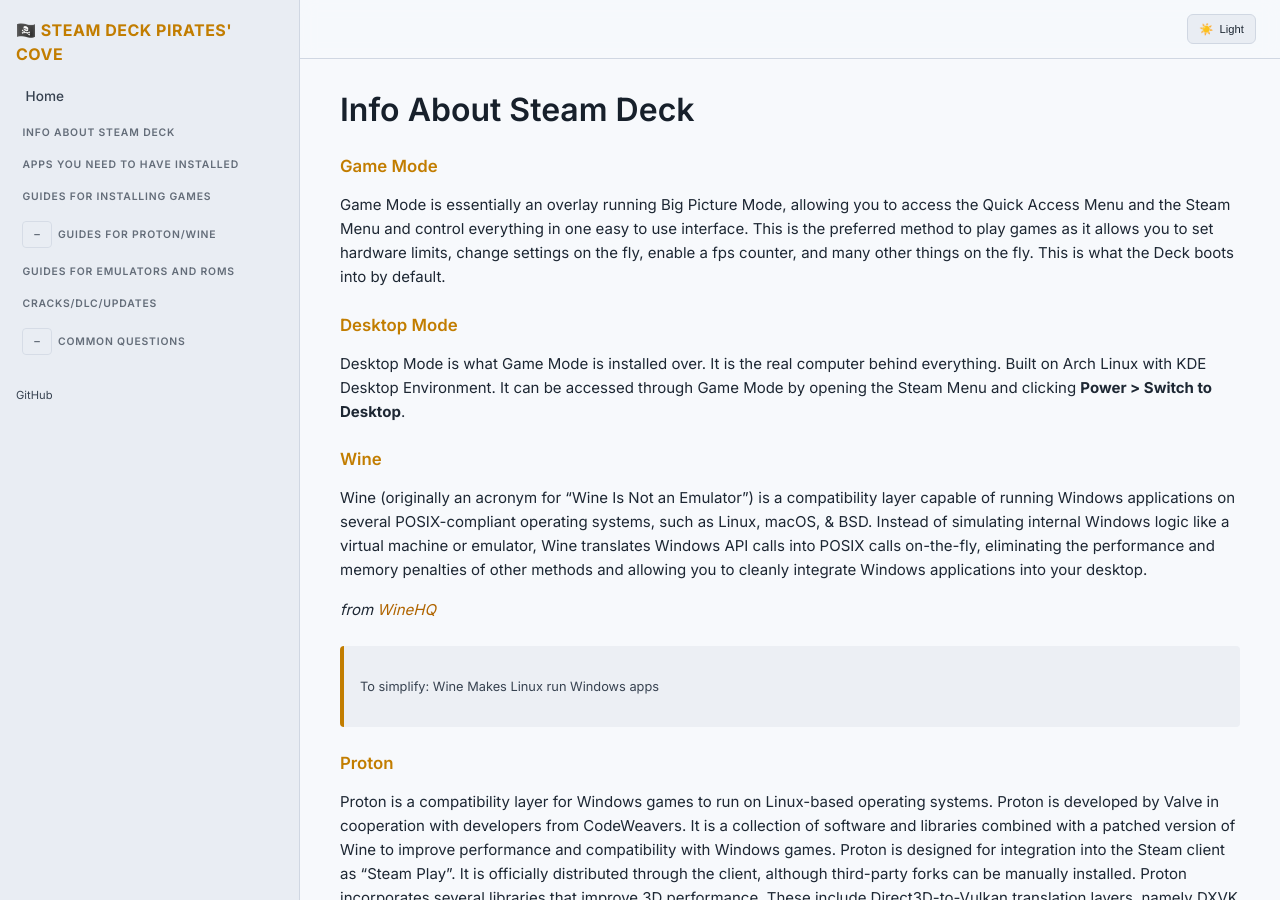
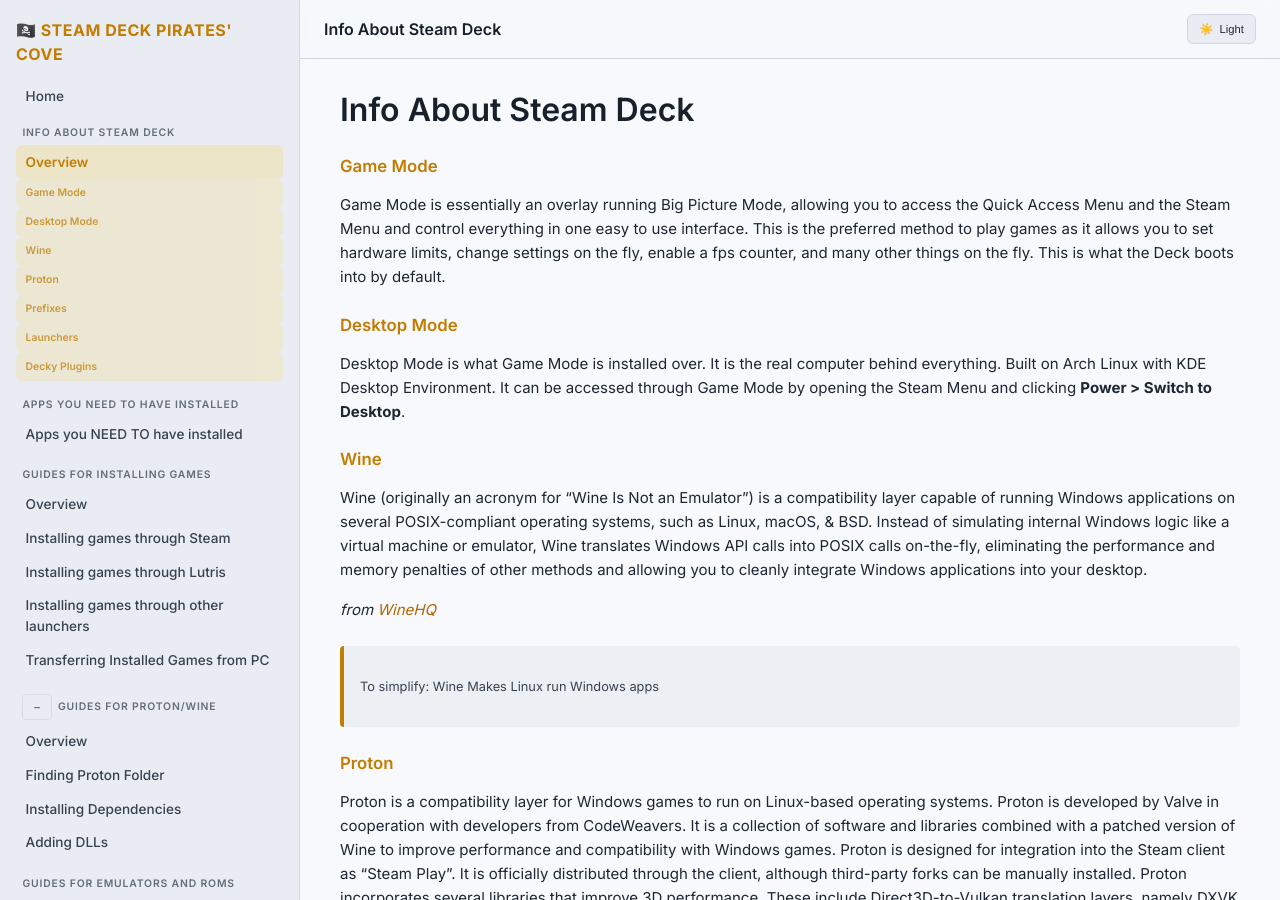
Before and after one commit to livinin82/steam-deck-pirates, a Jekyll site: the page built from _docs/info.md, in a window 1280 px wide and 900 px high. Built offline with Jekyll 4.4.1, drawn with Linux system fonts in a browser that asks for light colours.

Commit message:
fix(nav): simplify static links; fix YAML front matter and canonical URLs

```diff
--- a/_config.yml
+++ b/_config.yml
@@ -1,6 +1,6 @@
 title: Steam Deck Pirates' Cove
 description: A comprehensive guide to sailing the high seas on your Steam Deck.
-url: "https://livinin82.github.io/steam-deck-pirates"
+url: "https://livinin82.github.io"
 baseurl: "/steam-deck-pirates"
 markdown: kramdown
 highlighter: rouge
--- a/_docs/info.md
+++ b/_docs/info.md
@@ -2,21 +2,7 @@
 title: Info About Steam Deck
 id: info
 nav_order: 1
-subsections:
-	- title: Game Mode
-		anchor: game-mode
-	- title: Desktop Mode
-		anchor: desktop-mode
-	- title: Wine
-		anchor: wine
-	- title: Proton
-		anchor: proton
-	- title: Prefixes
-		anchor: prefixes
-	- title: Launchers
-		anchor: launchers
-	- title: Decky Plugins
-		anchor: decky-plugins
+# subsections metadata removed (not used in templates) to fix YAML parsing issues
 ---
 
 # Info About Steam Deck
--- a/_layouts/default.html
+++ b/_layouts/default.html
@@ -17,113 +17,83 @@
     <aside class="sidebar" role="complementary" aria-label="Sidebar navigation">
       <div class="brand">🏴‍☠️ {{ site.title }}</div>
       <nav class="nav" role="navigation" aria-label="Primary">
-        <a href="{{ site.baseurl }}/" class="nav-root" aria-current="{{ page.url == '/' | ternary: 'page', 'false' }}">Home</a>
+  <a href="{{ site.baseurl }}/" class="nav-root" {% if page.url == '/' %}aria-current="page"{% endif %}>Home</a>
         {%- comment -%}
           Navigation that exactly mirrors the README structure
         {%- endcomment -%}
         <div class="nav-section">
           <div class="nav-section-title">Info About Steam Deck</div>
           <ul>
-            {% assign info_doc = site.docs | where: 'id', 'info' | first %}
-            {% if info_doc %}
-              <li><a href="{{ info_doc.url | relative_url }}" class="{% if page.url == info_doc.url %}active{% endif %}" {% if page.url == info_doc.url %}aria-current="page"{% endif %}>Overview</a></li>
-              <li class="small"><a href="{{ info_doc.url | relative_url }}#game-mode">Game Mode</a></li>
-              <li class="small"><a href="{{ info_doc.url | relative_url }}#desktop-mode">Desktop Mode</a></li>
-              <li class="small"><a href="{{ info_doc.url | relative_url }}#wine">Wine</a></li>
-              <li class="small"><a href="{{ info_doc.url | relative_url }}#proton">Proton</a></li>
-              <li class="small"><a href="{{ info_doc.url | relative_url }}#prefixes">Prefixes</a></li>
-              <li class="small"><a href="{{ info_doc.url | relative_url }}#launchers">Launchers</a></li>
-              <li class="small"><a href="{{ info_doc.url | relative_url }}#decky-plugins">Decky Plugins</a></li>
-            {% endif %}
+            <li><a href="{{ site.baseurl }}/docs/info" class="{% if page.url == '/docs/info' %}active{% endif %}" {% if page.url == '/docs/info' %}aria-current="page"{% endif %}>Overview</a></li>
+            <li class="small"><a href="{{ site.baseurl }}/docs/info#game-mode">Game Mode</a></li>
+            <li class="small"><a href="{{ site.baseurl }}/docs/info#desktop-mode">Desktop Mode</a></li>
+            <li class="small"><a href="{{ site.baseurl }}/docs/info#wine">Wine</a></li>
+            <li class="small"><a href="{{ site.baseurl }}/docs/info#proton">Proton</a></li>
+            <li class="small"><a href="{{ site.baseurl }}/docs/info#prefixes">Prefixes</a></li>
+            <li class="small"><a href="{{ site.baseurl }}/docs/info#launchers">Launchers</a></li>
+            <li class="small"><a href="{{ site.baseurl }}/docs/info#decky-plugins">Decky Plugins</a></li>
           </ul>
         </div>
         <div class="nav-section">
           <div class="nav-section-title">Apps you NEED TO have installed</div>
           <ul>
-            {% assign apps_doc = site.docs | where: 'id', 'apps' | first %}
-            {% if apps_doc %}
-              <li><a href="{{ apps_doc.url | relative_url }}" class="{% if page.url == apps_doc.url %}active{% endif %}" {% if page.url == apps_doc.url %}aria-current="page"{% endif %}>{{ apps_doc.title }}</a></li>
-            {% endif %}
+            <li><a href="{{ site.baseurl }}/docs/apps" class="{% if page.url == '/docs/apps' %}active{% endif %}" {% if page.url == '/docs/apps' %}aria-current="page"{% endif %}>Apps you NEED TO have installed</a></li>
           </ul>
         </div>
         <div class="nav-section">
           <div class="nav-section-title">Guides for installing games</div>
           <ul>
-            {% assign install_doc = site.docs | where: 'id', 'install-guides' | first %}
-            {% if install_doc %}
-              <li><a href="{{ install_doc.url | relative_url }}" class="{% if page.url == install_doc.url %}active{% endif %}" {% if page.url == install_doc.url %}aria-current="page"{% endif %}>Overview</a></li>
-              {% assign install_children = site.docs | where: 'parent_id', 'install-guides' | sort: 'nav_order' %}
-              {% for doc in install_children %}
-                <li><a href="{{ doc.url | relative_url }}" class="{% if page.url == doc.url %}active{% endif %}" {% if page.url == doc.url %}aria-current="page"{% endif %}>{{ doc.title }}</a></li>
-              {% endfor %}
-            {% endif %}
+            <li><a href="{{ site.baseurl }}/docs/installing-games" class="{% if page.url == '/docs/installing-games' %}active{% endif %}" {% if page.url == '/docs/installing-games' %}aria-current="page"{% endif %}>Overview</a></li>
+            <li><a href="{{ site.baseurl }}/docs/installing-through-steam" class="{% if page.url == '/docs/installing-through-steam' %}active{% endif %}" {% if page.url == '/docs/installing-through-steam' %}aria-current="page"{% endif %}>Installing games through Steam</a></li>
+            <li><a href="{{ site.baseurl }}/docs/installing-through-lutris" class="{% if page.url == '/docs/installing-through-lutris' %}active{% endif %}" {% if page.url == '/docs/installing-through-lutris' %}aria-current="page"{% endif %}>Installing games through Lutris</a></li>
+            <li><a href="{{ site.baseurl }}/docs/other-launchers" class="{% if page.url == '/docs/other-launchers' %}active{% endif %}" {% if page.url == '/docs/other-launchers' %}aria-current="page"{% endif %}>Installing games through other launchers</a></li>
+            <li><a href="{{ site.baseurl }}/docs/transferring-from-pc" class="{% if page.url == '/docs/transferring-from-pc' %}active{% endif %}" {% if page.url == '/docs/transferring-from-pc' %}aria-current="page"{% endif %}>Transferring Installed Games from PC</a></li>
           </ul>
         </div>
         <div class="nav-section" data-section="proton">
           <div class="nav-section-title"><button class="nav-section-toggle" type="button" aria-expanded="true" aria-label="Collapse section">–</button> Guides for Proton/Wine</div>
           <ul>
-            {% assign proton_doc = site.docs | where: 'id', 'proton-wine' | first %}
-            {% if proton_doc %}
-              <li><a href="{{ proton_doc.url | relative_url }}" class="{% if page.url == proton_doc.url %}active{% endif %}" {% if page.url == proton_doc.url %}aria-current="page"{% endif %}>Overview</a></li>
-              {% assign proton_children = site.docs | where: 'parent_id', 'proton-wine' | sort: 'nav_order' %}
-              {% for doc in proton_children %}
-                <li><a href="{{ doc.url | relative_url }}" class="{% if page.url == doc.url %}active{% endif %}" {% if page.url == doc.url %}aria-current="page"{% endif %}>{{ doc.title }}</a></li>
-                {% if doc.title == 'Installing Dependencies' and page.url == doc.url %}
-                  {%- assign dep_anchors = 'what-are-dependencies|how-to-find-what-dependencies-are-needed-for-your-game|where-to-get-dependencies|installing-with-protontricks|installing-manually-with-an-installer-still-in-protontricks' | split: '|' -%}
-                  <ul>
-                    {% for a in dep_anchors %}
-                      <li><a class="deep-anchor" href="{{ doc.url | relative_url }}#{{ a }}">{{ a | replace: '-', ' ' | replace: 'dependencies', 'Dependencies' | capitalize }}</a></li>
-                    {% endfor %}
-                  </ul>
-                {% endif %}
-              {% endfor %}
-            {% endif %}
+            <li><a href="{{ site.baseurl }}/docs/proton-wine" class="{% if page.url == '/docs/proton-wine' %}active{% endif %}" {% if page.url == '/docs/proton-wine' %}aria-current="page"{% endif %}>Overview</a></li>
+            <li><a href="{{ site.baseurl }}/docs/finding-proton-folder" class="{% if page.url == '/docs/finding-proton-folder' %}active{% endif %}" {% if page.url == '/docs/finding-proton-folder' %}aria-current="page"{% endif %}>Finding Proton Folder</a></li>
+            <li><a href="{{ site.baseurl }}/docs/installing-dependencies" class="{% if page.url == '/docs/installing-dependencies' %}active{% endif %}" {% if page.url == '/docs/installing-dependencies' %}aria-current="page"{% endif %}>Installing Dependencies</a></li>
+            <li><a href="{{ site.baseurl }}/docs/adding-dlls" class="{% if page.url == '/docs/adding-dlls' %}active{% endif %}" {% if page.url == '/docs/adding-dlls' %}aria-current="page"{% endif %}>Adding DLLs</a></li>
           </ul>
         </div>
         <div class="nav-section">
           <div class="nav-section-title">Guides for emulators and roms</div>
           <ul>
-            {% assign emulation_doc = site.docs | where: 'id', 'emulation' | first %}
-            {% if emulation_doc %}
-              <li><a href="{{ emulation_doc.url | relative_url }}" class="{% if page.url == emulation_doc.url %}active{% endif %}" {% if page.url == emulation_doc.url %}aria-current="page"{% endif %}>Overview</a></li>
-              <li class="small"><a href="{{ emulation_doc.url | relative_url }}#why-use-frontends">Why Use Frontends</a></li>
-              <li class="small"><a href="{{ emulation_doc.url | relative_url }}#installing-emudeck">EmuDeck</a></li>
-              <li class="small"><a href="{{ emulation_doc.url | relative_url }}#installing-retrodeck">RetroDeck</a></li>
-              <li class="small"><a href="{{ emulation_doc.url | relative_url }}#individual-emulators-vs-frontends">Individual emulators</a></li>
-              <li class="small"><a href="{{ emulation_doc.url | relative_url }}#switch-emulation">Switch Emulation</a></li>
-              <li class="small"><a href="{{ emulation_doc.url | relative_url }}#bios-roms-and-other-files">BIOS, ROMs, and other files</a></li>
-              <li class="small"><a href="{{ emulation_doc.url | relative_url }}#pc-ports-vs-emulation">PC Ports</a></li>
-            {% endif %}
+            <li><a href="{{ site.baseurl }}/docs/emulation-overview" class="{% if page.url == '/docs/emulation-overview' %}active{% endif %}" {% if page.url == '/docs/emulation-overview' %}aria-current="page"{% endif %}>Overview</a></li>
+            <li class="small"><a href="{{ site.baseurl }}/docs/emulation-overview#why-use-frontends">Why Use Frontends</a></li>
+            <li class="small"><a href="{{ site.baseurl }}/docs/emulation-overview#installing-emudeck">EmuDeck</a></li>
+            <li class="small"><a href="{{ site.baseurl }}/docs/emulation-overview#installing-retrodeck">RetroDeck</a></li>
+            <li class="small"><a href="{{ site.baseurl }}/docs/emulation-overview#individual-emulators-vs-frontends">Individual emulators</a></li>
+            <li class="small"><a href="{{ site.baseurl }}/docs/emulation-overview#switch-emulation">Switch Emulation</a></li>
+            <li class="small"><a href="{{ site.baseurl }}/docs/emulation-overview#bios-roms-and-other-files">BIOS, ROMs, and other files</a></li>
+            <li class="small"><a href="{{ site.baseurl }}/docs/emulation-overview#pc-ports-vs-emulation">PC Ports</a></li>
           </ul>
         </div>
         <div class="nav-section">
           <div class="nav-section-title">Cracks/DLC/Updates</div>
           <ul>
-            {% assign cracks_doc = site.docs | where: 'id', 'cracks' | first %}
-            {% if cracks_doc %}
-              <li><a href="{{ cracks_doc.url | relative_url }}" class="{% if page.url == cracks_doc.url %}active{% endif %}" {% if page.url == cracks_doc.url %}aria-current="page"{% endif %}>{{ cracks_doc.title }}</a></li>
-            {% endif %}
+            <li><a href="{{ site.baseurl }}/docs/cracks-dlc-updates" class="{% if page.url == '/docs/cracks-dlc-updates' %}active{% endif %}" {% if page.url == '/docs/cracks-dlc-updates' %}aria-current="page"{% endif %}>Cracks/DLC/Updates</a></li>
           </ul>
         </div>
         <div class="nav-section" data-section="common">
           <div class="nav-section-title"><button class="nav-section-toggle" type="button" aria-expanded="true" aria-label="Collapse section">–</button> Common Questions</div>
           <ul>
-            {% assign common_doc = site.docs | where: 'id', 'common-questions' | first %}
-            {% if common_doc %}
-              <li><a href="{{ common_doc.url | relative_url }}" class="{% if page.url == common_doc.url %}active{% endif %}" {% if page.url == common_doc.url %}aria-current="page"{% endif %}>Overview</a></li>
-              <li class="small"><a href="{{ common_doc.url | relative_url }}#compressed-files">Compressed Files</a></li>
-              <li class="small"><a href="{{ common_doc.url | relative_url }}#iso-files">ISO Files</a></li>
-              <li class="small"><a href="{{ common_doc.url | relative_url }}#install-locations">Install Locations</a></li>
-              <li class="small"><a href="{{ common_doc.url | relative_url }}#cant-see-external-hddsd-cardhome-folder">Can't see external HDD/SD Card</a></li>
-              <li class="small"><a href="{{ common_doc.url | relative_url }}#cant-find-save-files">Can't find save files</a></li>
-              <li class="small"><a href="{{ common_doc.url | relative_url }}#how-do-i-movebackup-my-save-files">Move/backup save files</a></li>
-              <li class="small"><a href="{{ common_doc.url | relative_url }}#controller-not-working">Controller not working</a></li>
-              <li class="small"><a href="{{ common_doc.url | relative_url }}#game-opens-steam">Game opens steam</a></li>
-              <li class="small"><a href="{{ common_doc.url | relative_url }}#no-licenses">No licenses</a></li>
-              <li class="small"><a href="{{ common_doc.url | relative_url }}#games-suddenly-wont-open-or-close">Games won't open</a></li>
-              <li class="small"><a href="{{ common_doc.url | relative_url }}#game-tries-to-load-and-immediately-stops">Game stops immediately</a></li>
-              <li class="small"><a href="{{ common_doc.url | relative_url }}#mods-wont-load">Mods won't load</a></li>
-            {% endif %}
+            <li><a href="{{ site.baseurl }}/docs/common-questions" class="{% if page.url == '/docs/common-questions' %}active{% endif %}" {% if page.url == '/docs/common-questions' %}aria-current="page"{% endif %}>Overview</a></li>
+            <li class="small"><a href="{{ site.baseurl }}/docs/common-questions#compressed-files">Compressed Files</a></li>
+            <li class="small"><a href="{{ site.baseurl }}/docs/common-questions#iso-files">ISO Files</a></li>
+            <li class="small"><a href="{{ site.baseurl }}/docs/common-questions#install-locations">Install Locations</a></li>
+            <li class="small"><a href="{{ site.baseurl }}/docs/common-questions#cant-see-external-hddsd-cardhome-folder">Can't see external HDD/SD Card</a></li>
+            <li class="small"><a href="{{ site.baseurl }}/docs/common-questions#cant-find-save-files">Can't find save files</a></li>
+            <li class="small"><a href="{{ site.baseurl }}/docs/common-questions#how-do-i-movebackup-my-save-files">Move/backup save files</a></li>
+            <li class="small"><a href="{{ site.baseurl }}/docs/common-questions#controller-not-working">Controller not working</a></li>
+            <li class="small"><a href="{{ site.baseurl }}/docs/common-questions#game-opens-steam">Game opens steam</a></li>
+            <li class="small"><a href="{{ site.baseurl }}/docs/common-questions#no-licenses">No licenses</a></li>
+            <li class="small"><a href="{{ site.baseurl }}/docs/common-questions#games-suddenly-wont-open-or-close">Games won't open</a></li>
+            <li class="small"><a href="{{ site.baseurl }}/docs/common-questions#game-tries-to-load-and-immediately-stops">Game stops immediately</a></li>
+            <li class="small"><a href="{{ site.baseurl }}/docs/common-questions#mods-wont-load">Mods won't load</a></li>
           </ul>
         </div>
       </nav>
```
Also changed, not shown: _docs/proton-wine.md (+1 -5 lines).
